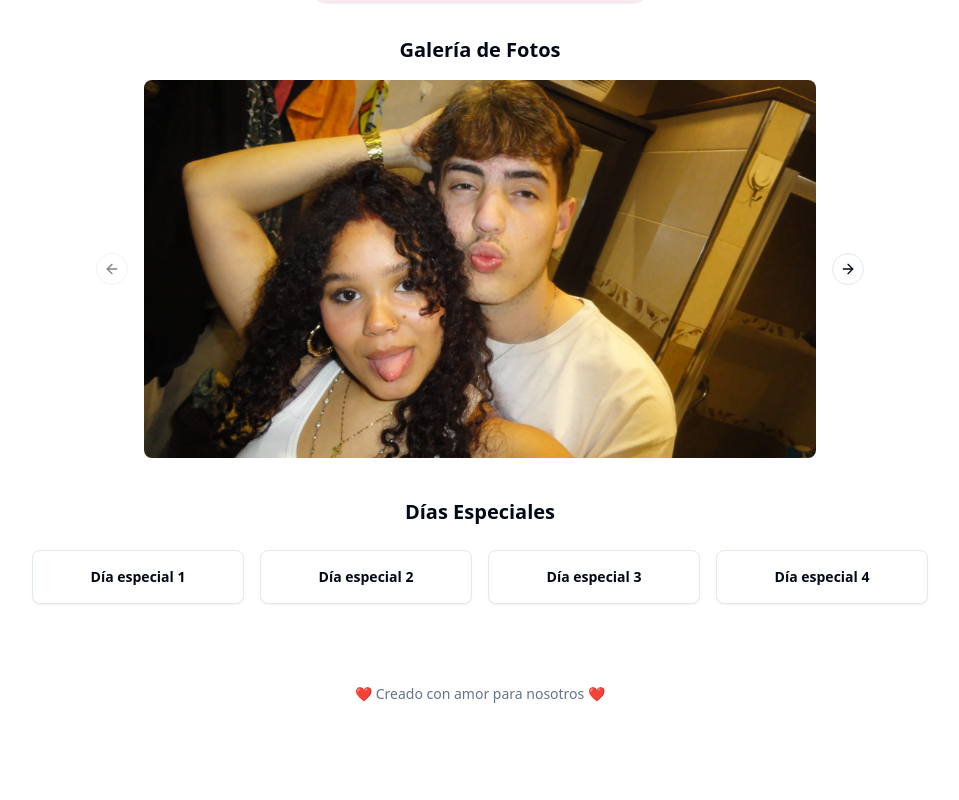
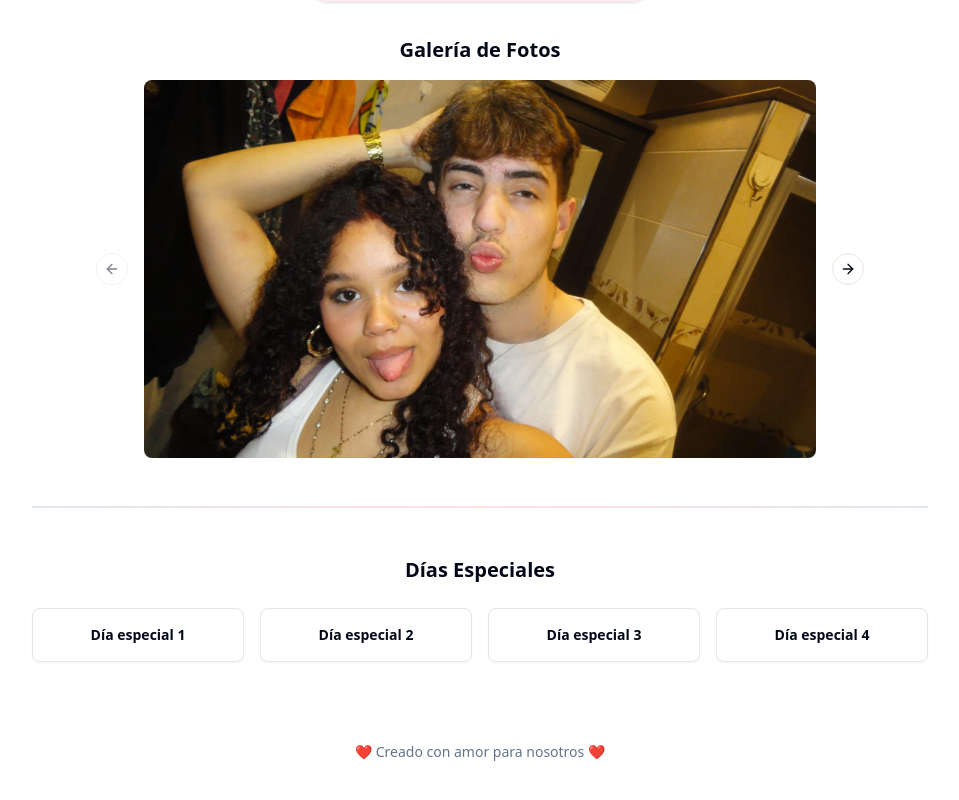
Before and after one commit to ivaannr/web-karina, a React (Vite) app: page / in a window 1280 px wide. Shown: the part 488-1288 px from the top of the page, without its empty margins (160-1119 px from the left). Before the commit the page ends 1256 px from the top, so only its background shows below. Built offline with nearby package versions, Linux system fonts and the light colour scheme.

Commit message:
Add separator between special days and gallery
Added a separator component, styled similarly to the header, between the "Special Days" section and the photo gallery in the main page.

```diff
--- a/src/pages/Index.tsx
+++ b/src/pages/Index.tsx
@@ -3,6 +3,7 @@ import { Header } from "@/components/Header";
 import { PhotoGallery } from "@/components/PhotoGallery";
 import { SpecialDaysBox } from "@/components/SpecialDaysBox";
 import { RelationshipProvider } from "@/context/RelationshipContext";
+import { Separator } from "@/components/ui/separator";
 
 const Index = () => {
   return (
@@ -16,6 +17,9 @@ const Index = () => {
             </span>
           </div>
           <PhotoGallery />
+          <div className="my-12">
+            <Separator className="max-w-4xl mx-auto bg-gradient-to-r from-transparent via-love-pink to-transparent h-0.5" />
+          </div>
           <SpecialDaysBox />
           <footer className="text-center py-8 text-sm text-muted-foreground mt-12">
             <p>❤️ Creado con amor para nosotros ❤️</p>
```
